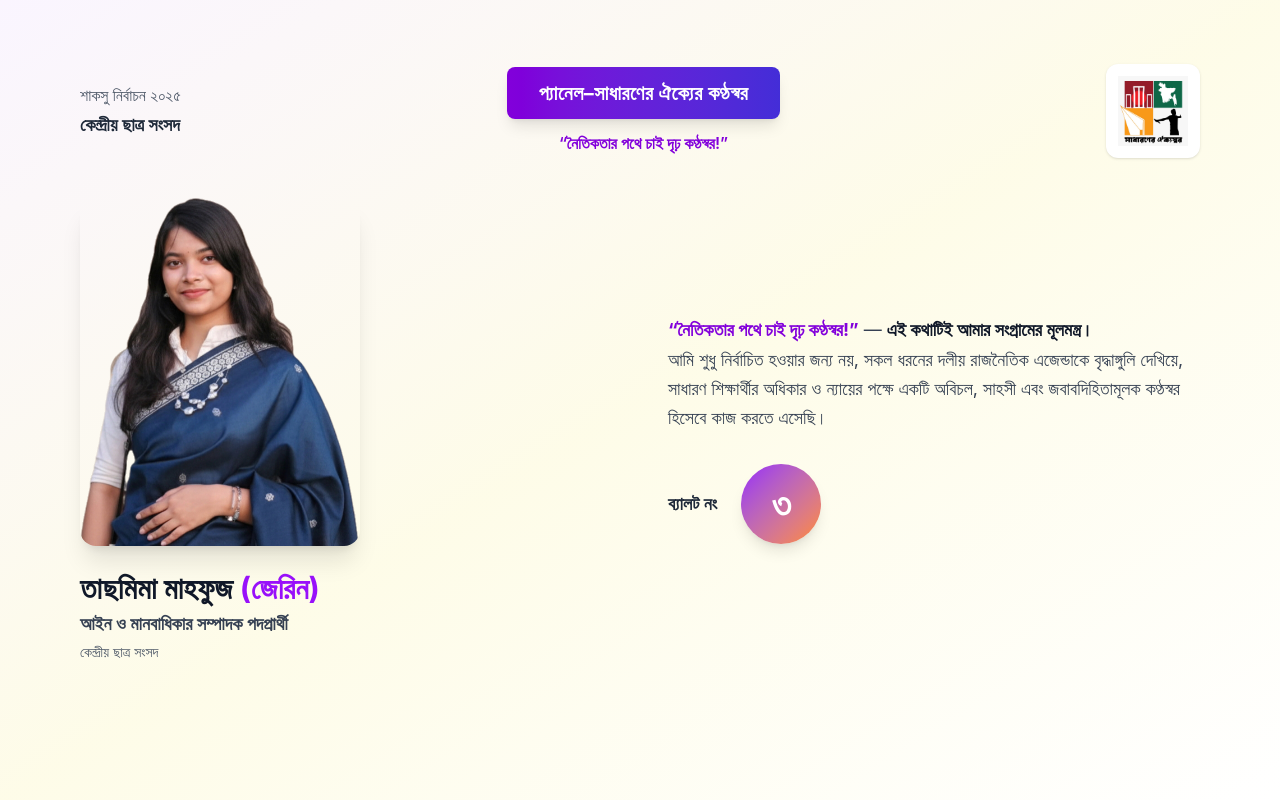
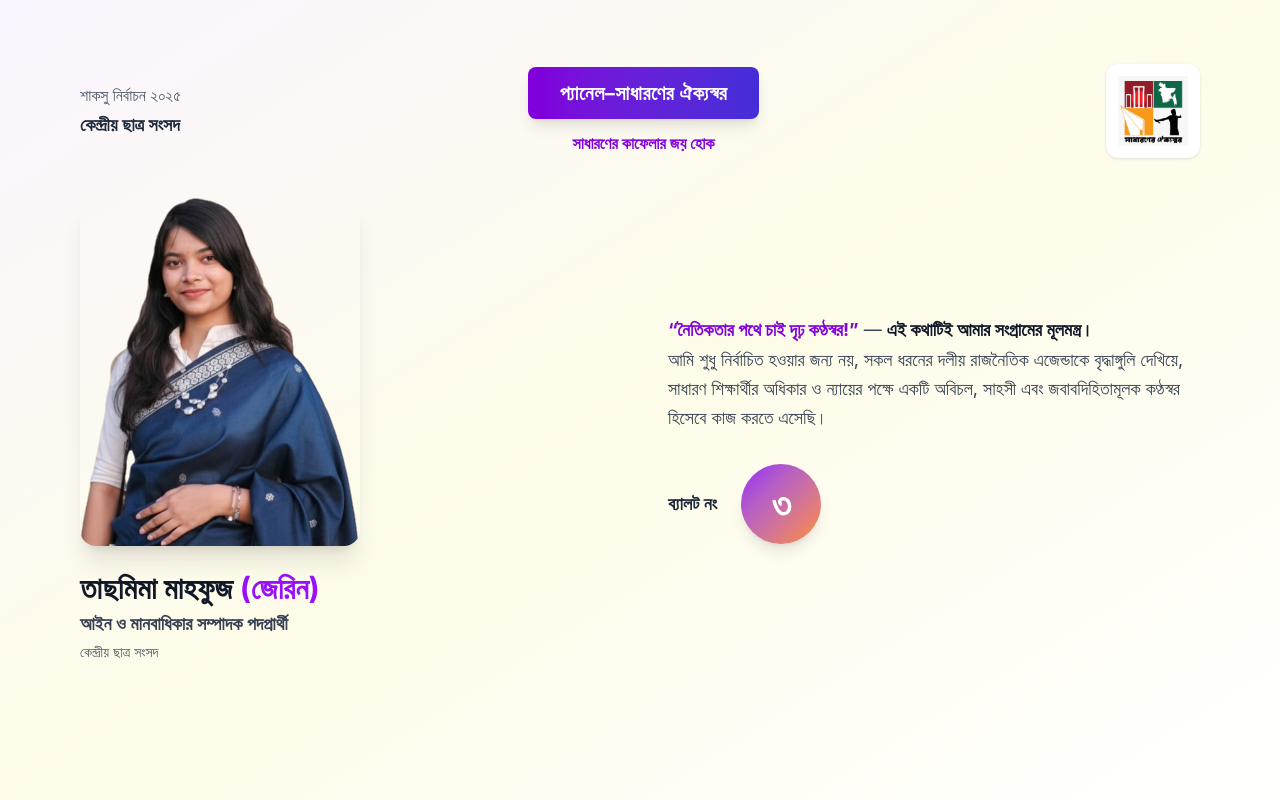
Before and after one commit to maksudul-bahar/campaign-site, a Next.js app: page / in a window 1280 px wide. Shown: the top 800 px of the page. Built offline with nearby package versions, Linux system fonts and the light colour scheme.

Commit message:
partial commit2

```diff
--- a/components/Hero.jsx
+++ b/components/Hero.jsx
@@ -28,12 +28,12 @@ export default function Hero() {
         {/* CENTER */}
         <div className="text-center space-y-3">
           <div className="bg-gradient-to-r from-purple-700 to-indigo-700 text-white px-8 py-3 text-lg md:text-xl font-bold tracking-wide shadow-lg rounded-lg">
-            প্যানেল–সাধারণের ঐক্যের কণ্ঠস্বর
+            প্যানেল–সাধারণের ঐক্যস্বর
           </div>
 
           {/* SLOGAN */}
           <p className="text-purple-700 text-sm md:text-base font-semibold">
-            “নৈতিকতার পথে চাই দৃঢ় কণ্ঠস্বর!”
+            সাধারণের কাফেলার জয় হোক
           </p>
         </div>
 
```
